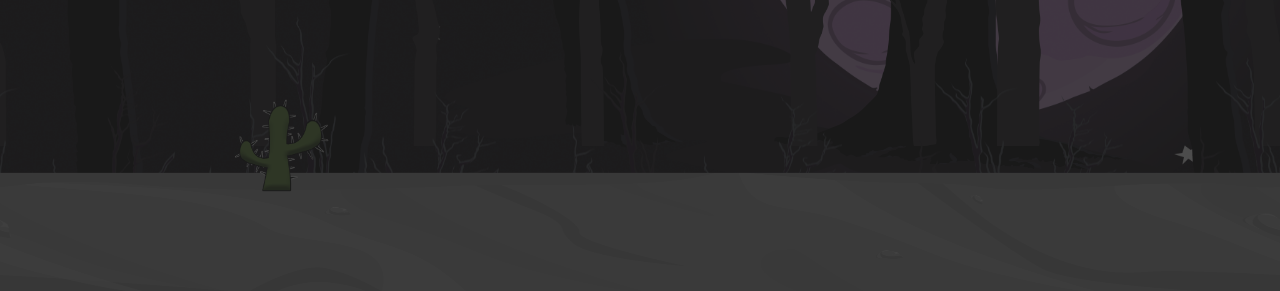
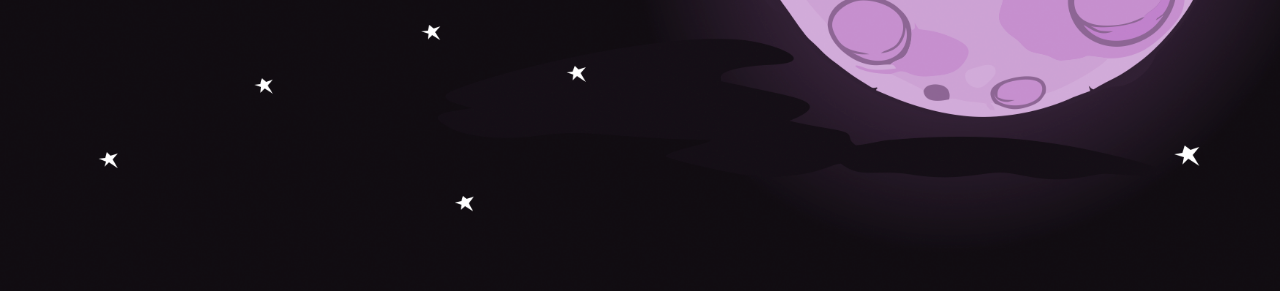
Before and after one commit to hlazunova-katya/runzombie, a plain HTML site: page game.html in a window 1280 px wide. Shown: the part 509-800 px from the top of the page. Drawn offline with Linux system fonts and the light colour scheme.

Commit message:
Update game.html

```diff
--- a/game.html
+++ b/game.html
@@ -1 +1 @@
-<!DOCTYPE html><html><head><meta charset="UTF-8"><title>Final Game</title><link href="css/game.css" rel="stylesheet"><link type="preload" as="script" href="js/index.bundle.js"></head><body><script type="text/javascript" src="js/index.bundle.js"></script></body></html>
+<!DOCTYPE html><html><head><meta charset="UTF-8"><title>Final Game</title><link href="css/game.css" rel="stylesheet"><link type="preload" as="script" href="js/index.bundle.js"></head><body></body></html>
```
